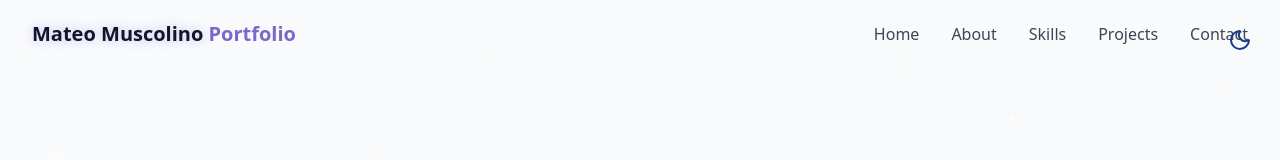
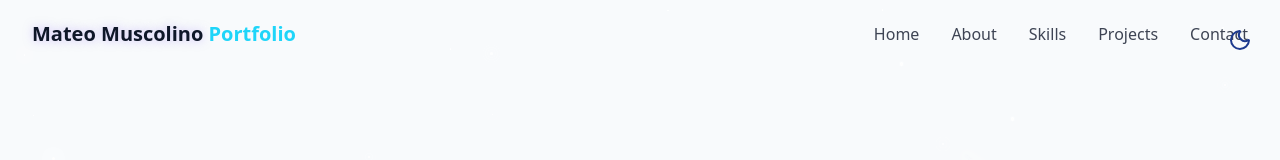
Before and after one commit to MateoMuscolino/portfolio-personal, a React (Vite) app: page / in a window 1280 px wide. Shown: the top 160 px of the page. Built offline with nearby package versions, Linux system fonts and the light colour scheme.

Commit message:
colores modificados

```diff
--- a/src/index.css
+++ b/src/index.css
@@ -66,24 +66,18 @@
   :root {
     --background: 210 40% 98%;
     --foreground: 222 47% 11%;
-
     --card: 0 0% 100%;
-
-    --primary: 250 47% 60%;
+    --primary: 190 95% 55%;
     --primary-foreground: 210 40% 98%;
-
     --border: 214 32% 91%;
   }
 
   .dark {
     --background: 222 47% 4%;
     --foreground: 213 31% 91%;
-
     --card: 222 47% 8%;
-
-    --primary: 250 65% 65%;
-    --primary-foreground: 213 31% 91%;
-
+    --primary: 190 100% 65%;
+    --primary-foreground: 222 47% 4%;
     --border: 217 33% 20%;
   }
 
```
